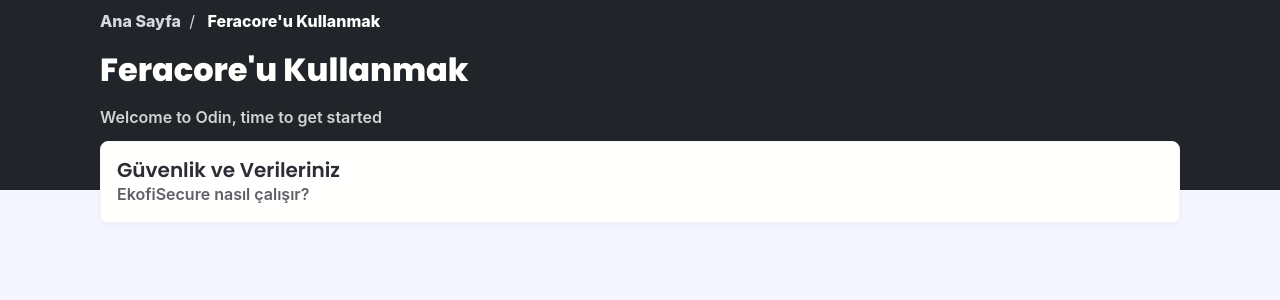
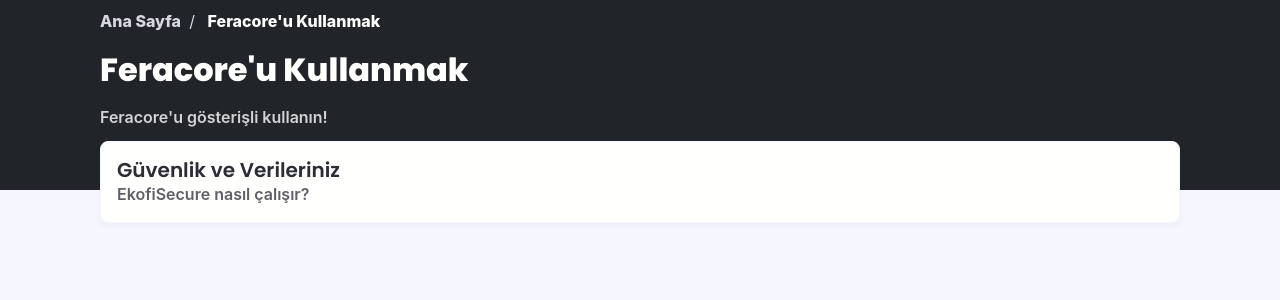
Before and after one commit to feracore/docs.feracore.com-tr.github.io, a Jekyll site: the page built from kullanim.html, in a window 1280 px wide. Shown: the part 142-442 px from the top of the page. Built offline with Jekyll 4.4.1, drawn with Linux system fonts in a browser that asks for light colours; nearby versions of some CDN libraries; some web fonts are replaced; comment, search, counter and statistics services are not loaded.

Commit message:
Update category_list.yml

```diff
--- a/_data/category_list.yml
+++ b/_data/category_list.yml
@@ -7,7 +7,7 @@
   img: assets/013-working.png
 kullanim:
   name: Feracore'u Kullanmak
-  description: Welcome to Odin, time to get started
+  description: Feracore'u gösterişli kullanın!
   img: assets/004-cabinet.png
 ozellestirmek:
   name: Feracore'u Özelleştirmek
```
